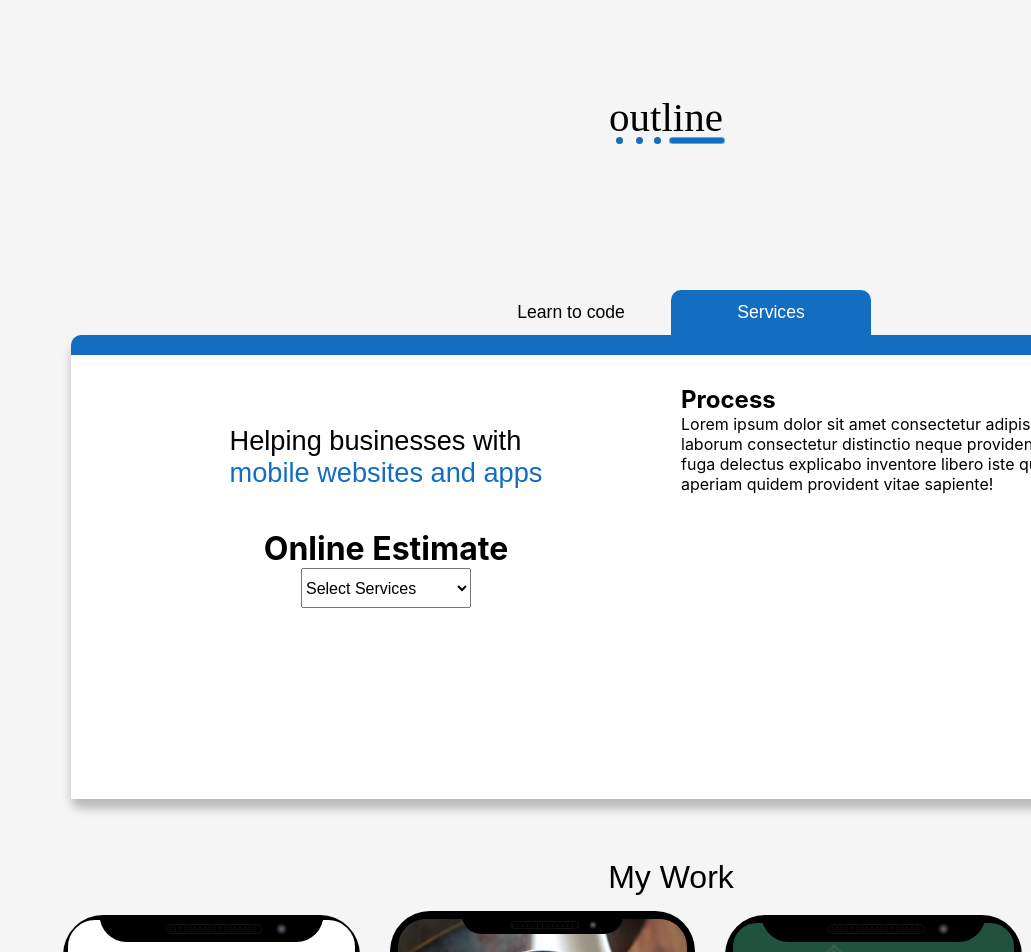
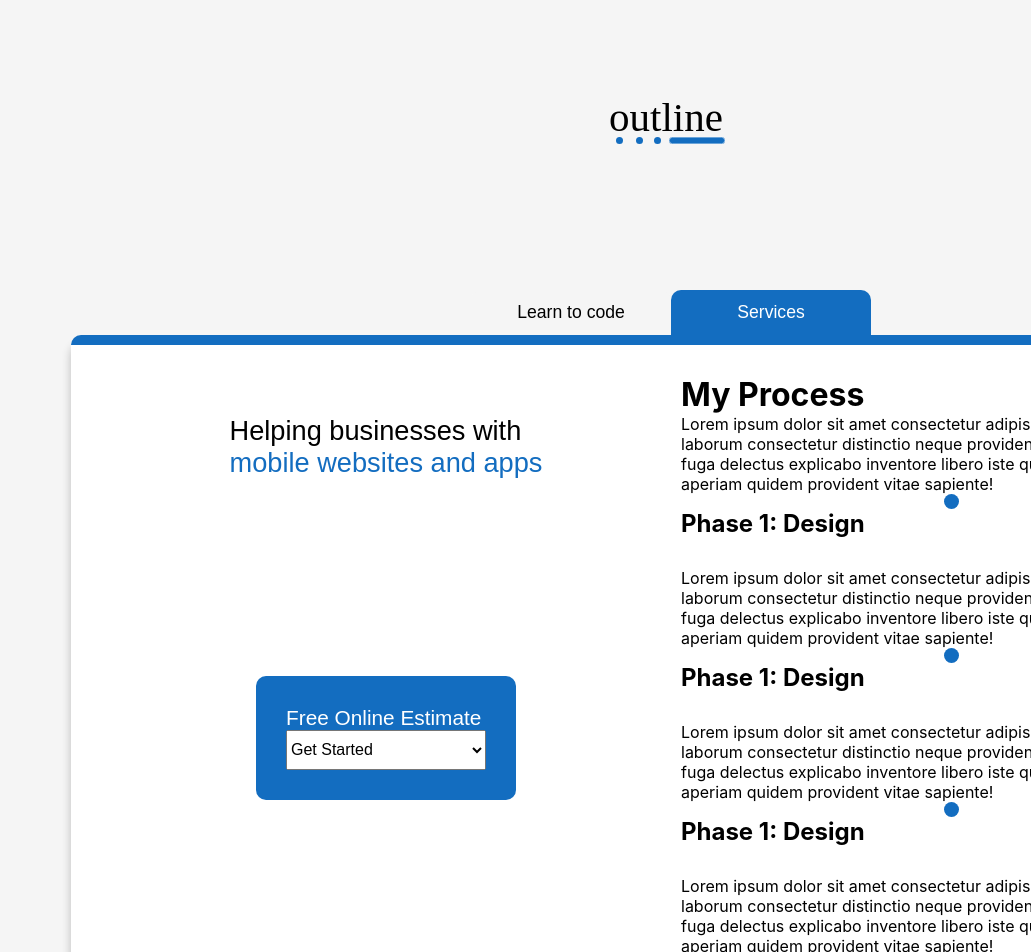
Before and after one commit to louieLouie117/Outline, a React (Create React App) app in the folder client/: page / in a window 1280 px wide. Shown: the top 952 px of the page, without its empty margins (249-1280 px from the left). Built offline with nearby package versions, Linux system fonts and the light colour scheme.

Commit message:
EstimateLayout

```diff
--- a/client/src/components/Estimate.jsx
+++ b/client/src/components/Estimate.jsx
@@ -13,14 +13,15 @@ function Estimate(props) {
 
   return (
     <div className='OnlineEstimate-Container'>
-        <h1>Online Estimate</h1>
+        <h1>Free Online Estimate</h1>
         <form>
             <select name="" id="" onChange={OnlineEstimateHandler}>
-                <option value="Select Services">Select Services</option>
+                <option value="Select Services">Get Started</option>
                 <option value="Website">Website</option>
                 <option value="Application">Application</option>
             </select>
         </form>
+
     </div>
   )
 }
--- a/client/src/components/LandingPage/Services.jsx
+++ b/client/src/components/LandingPage/Services.jsx
@@ -19,14 +19,61 @@ function Services(props) {
             <p>mobile websites and apps</p>
         </aside>
 
+        <section>
+          <Estimate></Estimate>
+        </section>
+
+
           <header>
-          <h2>Process</h2>
+            <h1>My Process</h1>
             <p>Lorem ipsum dolor sit amet consectetur adipisicing elit. Cumque laborum consectetur distinctio neque provident? Accusantium saepe, fuga delectus explicabo inventore libero iste quod fugit assumenda aperiam quidem provident vitae sapiente!</p>
+
+
+            <section>
+              <header>
+                <div className="DotIcon"></div>
+                <h2>Phase 1: Design</h2>
+              </header>
+
+              <main>
+                <p>Lorem ipsum dolor sit amet consectetur adipisicing elit. Cumque laborum consectetur distinctio neque provident? Accusantium saepe, fuga delectus explicabo inventore libero iste quod fugit assumenda aperiam quidem provident vitae sapiente!</p>
+              </main>
+
+            </section>
+
+
+            <section>
+              <header>
+                <div className="DotIcon"></div>
+                <h2>Phase 1: Design</h2>
+              </header>
+
+              <main>
+                <p>Lorem ipsum dolor sit amet consectetur adipisicing elit. Cumque laborum consectetur distinctio neque provident? Accusantium saepe, fuga delectus explicabo inventore libero iste quod fugit assumenda aperiam quidem provident vitae sapiente!</p>
+              </main>
+
+            </section>
+
+
+            <section>
+              <header>
+                <div className="DotIcon"></div>
+                <h2>Phase 1: Design</h2>
+              </header>
+
+              <main>
+                <p>Lorem ipsum dolor sit amet consectetur adipisicing elit. Cumque laborum consectetur distinctio neque provident? Accusantium saepe, fuga delectus explicabo inventore libero iste quod fugit assumenda aperiam quidem provident vitae sapiente!</p>
+              </main>
+
+            </section>
+
+
+
+
           </header>
 
 
 
-        <Estimate></Estimate>
 
         {/* <Subscription></Subscription> */}
 
--- a/client/src/models/OnlineEstimateStyles.css
+++ b/client/src/models/OnlineEstimateStyles.css
@@ -1,7 +1,20 @@
 .OnlineEstimate-Container{
-    display: block;
-    height: 30vh;
+    display: grid;
+    justify-content: center;
+    background: #136DC0;
+    padding: 30px;
+    border-radius: 10px;
+    margin-bottom: 30px;
+    position: sticky;
+    top: -50px;
 
+}
+
+
+
+.OnlineEstimate-Container h1{
+    font: 1.3em sans-serif;
+    color: white;
 }
 
 .OnlineEstimate-Container button {
@@ -16,12 +29,13 @@
 .OnlineEstimate-Container form{
     display: grid;
     justify-items: center;
+
 }
 
 
 .OnlineEstimate-Container select{
     display: grid;
     height: 40px;
-    width: 170px;
+    width: 200px;
     font: 1em sans-serif;
 }
--- a/client/src/models/landingPage.css
+++ b/client/src/models/landingPage.css
@@ -229,12 +229,14 @@ iframe ::-webkit-scrollbar{
     z-index: 0;
 }
 
+
+
 .OutlineLayout-Container>header, .Service-Container>header{
     display: grid;
     justify-items: left;
     background: #136DC0;
     color: white;
-    padding: 10px;
+    padding: 5px;
     text-align: left;
 }
 
@@ -283,6 +285,11 @@ iframe ::-webkit-scrollbar{
     grid-template-columns: 25px 2fr 1fr;
 }
 
+.Service-Container>main>section{
+    position: sticky;
+    top: -50px;
+}
+
 
 @media screen and (min-width: 1100px) {
     .OutlineLayout-Container, .Service-Container{
@@ -305,6 +312,21 @@ iframe ::-webkit-scrollbar{
         grid-template-columns: 1fr 1fr;
         padding: 30px;
 
+    }
+
+    /* place items on the gird */
+
+    .Service-Container>main>section{
+        /* background: red; */
+        grid-row: 2/3;
+        grid-column: 1/2;
+    }
+
+
+    .Service-Container>main>header{
+        /* background: gold; */
+        grid-column: 2/3;
+        grid-row: 1/3;
     }
 
 
```
Lines whose indentation alone changed are shown as unchanged.
